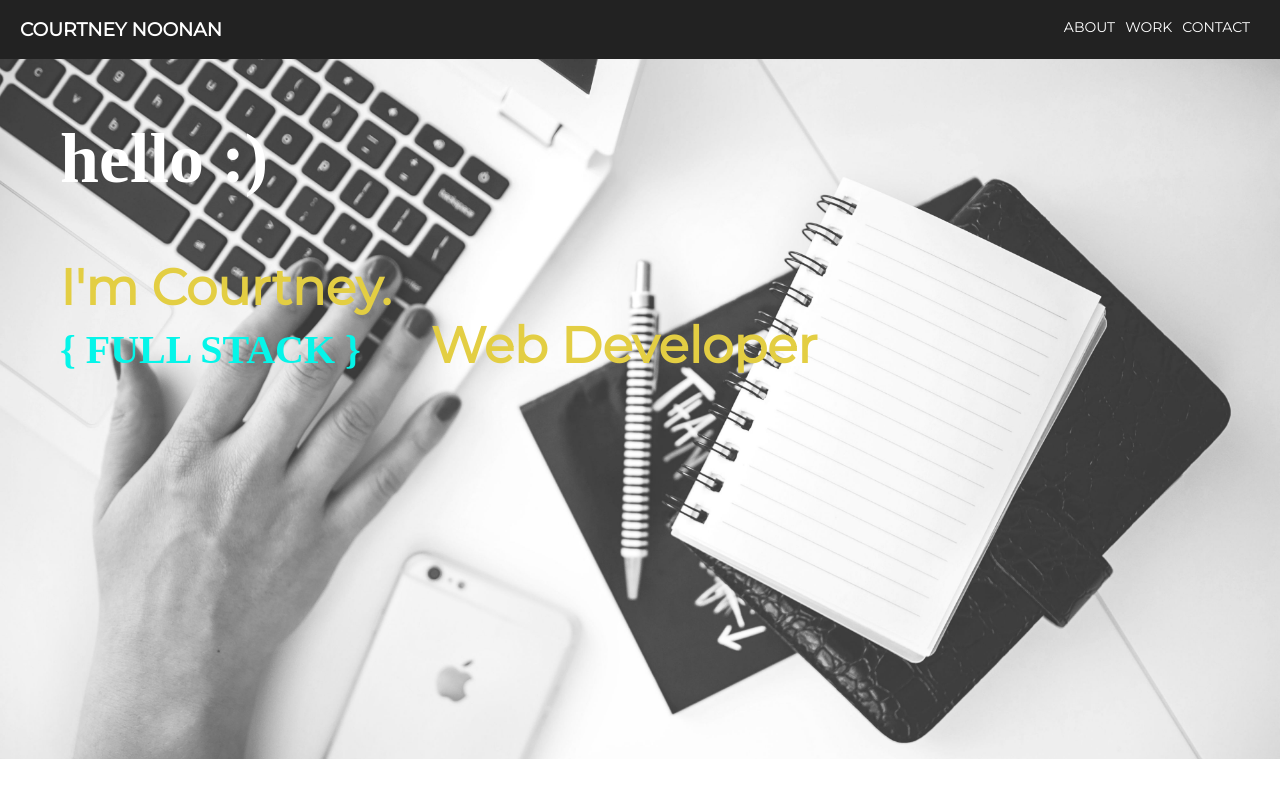
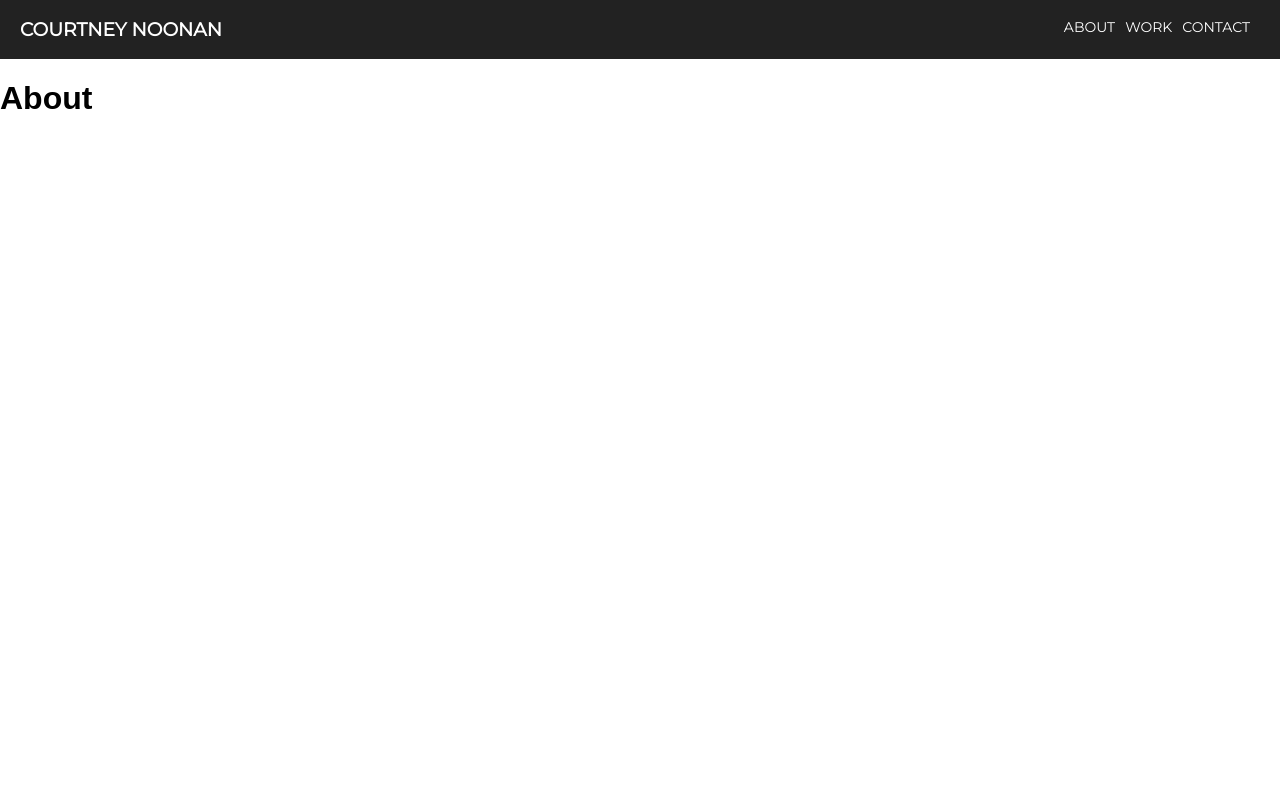
Before and after one commit to Courtney2511/Courtney2511.github.io, a React (Create React App) app: page /about in a window 1280 px wide. Built offline with nearby package versions, Linux system fonts and the light colour scheme; a web font is replaced by a local one.

Commit message:
adding the browswer router component to index.ja, and using Routes to render the root and baout pages

```diff
--- a/src/App.js
+++ b/src/App.js
@@ -2,15 +2,18 @@ import React, { Component } from 'react'
 import logo from './logo.svg'
 import Header from './components/Header'
 import Hero from './components/Hero'
+import About from './containers/About'
 import 'normalize.css/normalize.css'
 import './App.css'
+import { Route } from 'react-router-dom'
 
 class App extends Component {
   render() {
     return (
       <div className="App">
         <Header />
-        <Hero />
+        <Route path="/about" component={About} />
+        <Route exact path="/" component={Hero} />
       </div>
     )
   }
--- /dev/null
+++ b/src/containers/About.js
@@ -0,0 +1,13 @@
+import React, { Component } from 'react'
+
+class About extends Component {
+  render() {
+    return (
+      <div>
+        <h1>About</h1>
+      </div>
+    )
+  }
+}
+
+export default About
--- a/src/index.js
+++ b/src/index.js
@@ -1,8 +1,14 @@
-import React from 'react';
-import ReactDOM from 'react-dom';
-import './index.css';
-import App from './App';
-import registerServiceWorker from './registerServiceWorker';
+import React from 'react'
+import ReactDOM from 'react-dom'
+import './index.css'
+import { BrowserRouter } from 'react-router-dom'
+import App from './App'
+import registerServiceWorker from './registerServiceWorker'
 
-ReactDOM.render(<App />, document.getElementById('root'));
-registerServiceWorker();
+ReactDOM.render(
+  <BrowserRouter>
+    <App />
+  </BrowserRouter>,
+  document.getElementById('root')
+)
+registerServiceWorker()
```
Also changed, not shown: 1 other file (tests, documents, lock files or other folders).
